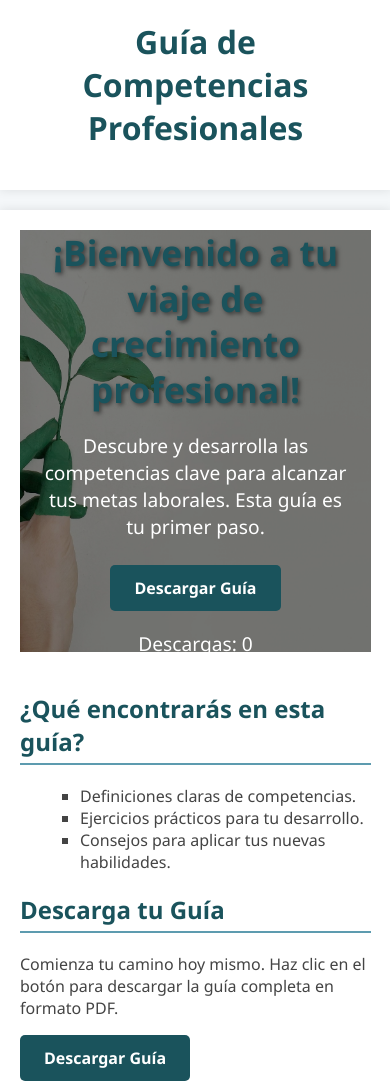
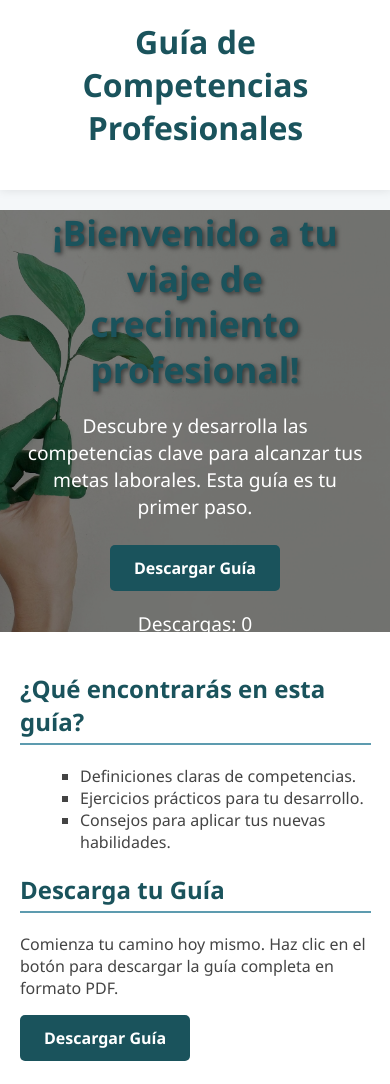
Before and after one commit to MccarthyJamil/Orientaci-nLaboral, a plain HTML site: page index.html in a window 390 px wide. Shown: the top 1084 px of the page. Drawn offline with Linux system fonts and the light colour scheme.

Commit message:
responsive pt3

```diff
--- a/css/style.css
+++ b/css/style.css
@@ -134,7 +134,8 @@
 /* Estilos para el encabezado principal (Hero Section) */
 .hero-section {
     position: relative; /* Es clave para que el contenido se posicione sobre la imagen */
-    width: 100%;
+    width: 100vw; /* Ocupa el 100% del ancho de la ventana (viewport width) */
+    margin-left: calc(-50vw + 50%); /* Truco para centrar y expandir a pesar de cualquier contenedor padre */
     height: 60vh; /* Altura de la sección (60% de la altura de la ventana de visualización) */
     background-image: url('../images/header.jpg'); /* Carga tu imagen de fondo */
     background-size: cover; /* Ajusta la imagen para cubrir todo el contenedor sin distorsionarse */
@@ -145,7 +146,6 @@
     text-align: center; /* Centra el texto dentro del contenedor */
     color: #fff; /* Color del texto para que contraste con la imagen de fondo */
     box-shadow: inset 0 0 0 2000px rgba(0, 0, 0, 0.4); /* Capa oscura sobre la imagen para mejorar la legibilidad del texto */
-    margin-bottom: 40px;
 }
 
 /* Estilos para el contenedor de contenido */
--- a/index.html
+++ b/index.html
@@ -15,14 +15,14 @@
     </nav>
     </header>
 
-    <main>
-        <section class="hero-section">
+    <section class="hero-section">
         <div class="hero-content">
             <h1>¡Bienvenido a tu viaje de crecimiento profesional!</h1>
             <p>Descubre y desarrolla las competencias clave para alcanzar tus metas laborales. Esta guía es tu primer paso.</p>
             <a href="ruta/a/tu/guia.pdf" download id="download-button" class="button">Descargar Guía</a>
         </div>
     </section>
+    <main>
 
     <h2>¿Qué encontrarás en esta guía?</h2>
     <ul>
```
